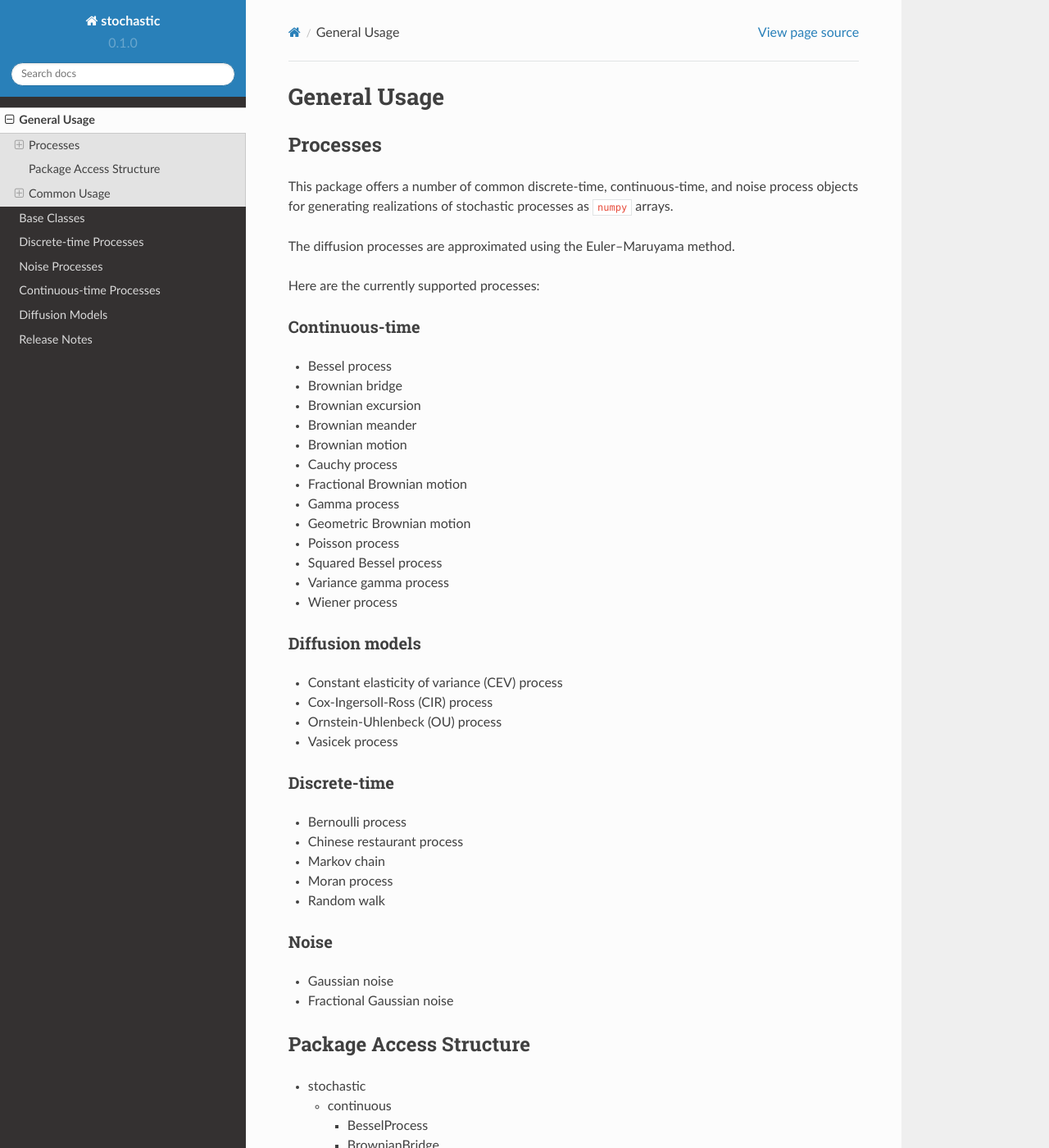
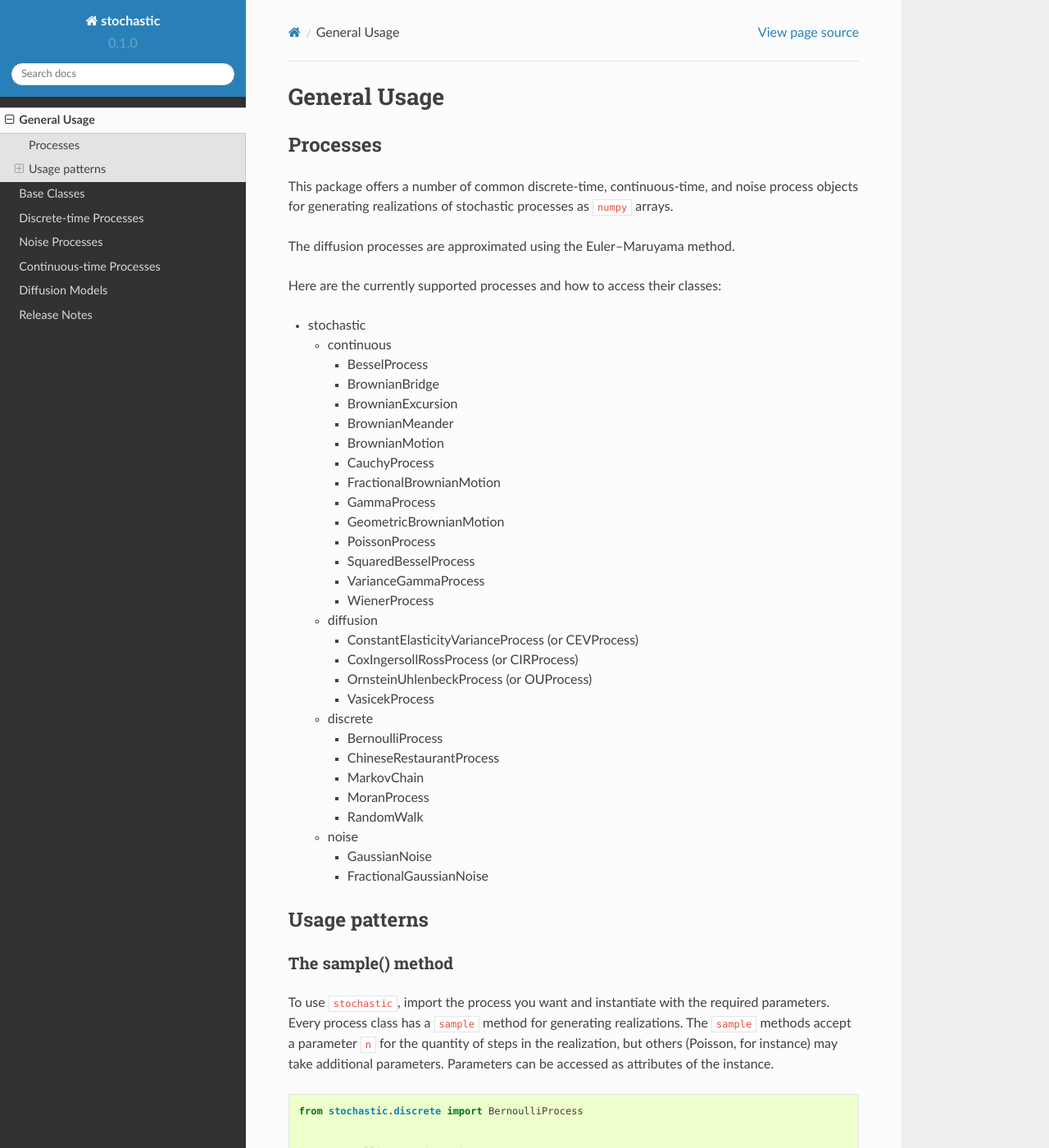
Before and after one commit to crflynn/stochastic, a Sphinx documentation site: the page built from docs/general.rst, in a window 1280 px wide and 1400 px high. Shown: the whole window at 82% size. Built offline with Sphinx 7.4.7 and the Read the Docs theme 2.0.0, drawn with Linux system fonts in a browser that asks for light colours; some of the changed text lies outside the part shown.

Commit message:
update docs

```diff
--- a/HISTORY.rst
+++ b/HISTORY.rst
@@ -1,8 +1,9 @@
 Release History
 ---------------
 
-0.1.0 (2018-xx-xx)
+0.1.0 (2018-01-04)
 ~~~~~~~~~~~~~~~~~~
 
 * First release.
-* Support for multiple continuous, discrete, diffusion, and noise processes.
+* Support for multiple continuous-time, discrete-time, diffusion, and noise
+  processes.
--- a/docs/general.rst
+++ b/docs/general.rst
@@ -1,5 +1,6 @@
 General Usage
 =============
+
 
 Processes
 ---------
@@ -10,51 +11,7 @@ noise process objects for generating realizations of stochastic processes as
 
 The diffusion processes are approximated using the Euler–Maruyama method.
 
-Here are the currently supported processes:
-
-Continuous-time
-~~~~~~~~~~~~~~~
-
-* Bessel process
-* Brownian bridge
-* Brownian excursion
-* Brownian meander
-* Brownian motion
-* Cauchy process
-* Fractional Brownian motion
-* Gamma process
-* Geometric Brownian motion
-* Poisson process
-* Squared Bessel process
-* Variance gamma process
-* Wiener process
-
-Diffusion models
-~~~~~~~~~~~~~~~~
-
-* Constant elasticity of variance (CEV) process
-* Cox-Ingersoll-Ross (CIR) process
-* Ornstein-Uhlenbeck (OU) process
-* Vasicek process
-
-Discrete-time
-~~~~~~~~~~~~~
-
-* Bernoulli process
-* Chinese restaurant process
-* Markov chain
-* Moran process
-* Random walk
-
-Noise
-~~~~~
-
-* Gaussian noise
-* Fractional Gaussian noise
-
-
-Package Access Structure
-------------------------
+Here are the currently supported processes and how to access their classes:
 
 * stochastic
 
@@ -95,8 +52,9 @@ Package Access Structure
     * FractionalGaussianNoise
 
 
-Common Usage
-------------
+Usage patterns
+--------------
+
 
 The sample() method
 ~~~~~~~~~~~~~~~~~~~
@@ -117,11 +75,11 @@ instance.
     s = bp.sample(16)
     success_probability = bp.p
 
-
 Continuous processes provide a default parameter, ``t``, which indicates the
 maximum time of the process realizations. The default value is 1. The sample
 method will generate ``n`` equally spaced increments on the
 interval ``[0, t]``.
+
 
 The sample_at() method
 ~~~~~~~~~~~~~~~~~~~~~~
```
Also changed, not shown: other parts of docs/general.rst (+2 -3 lines).
